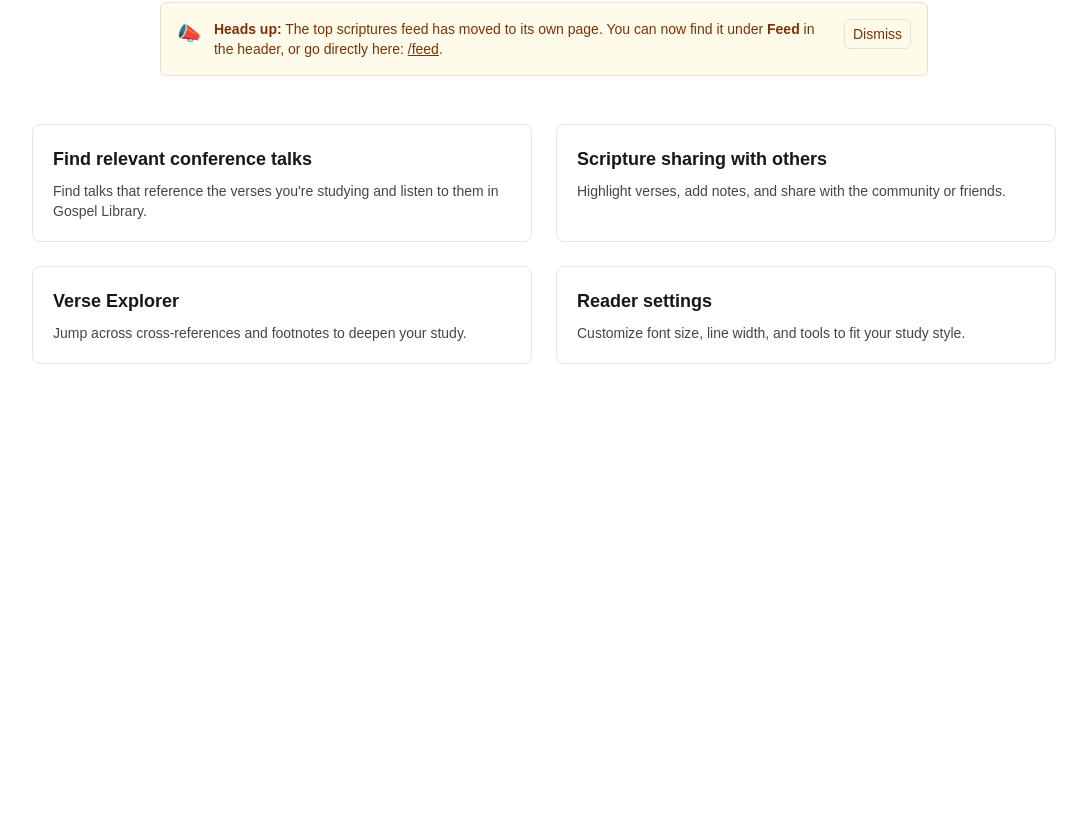
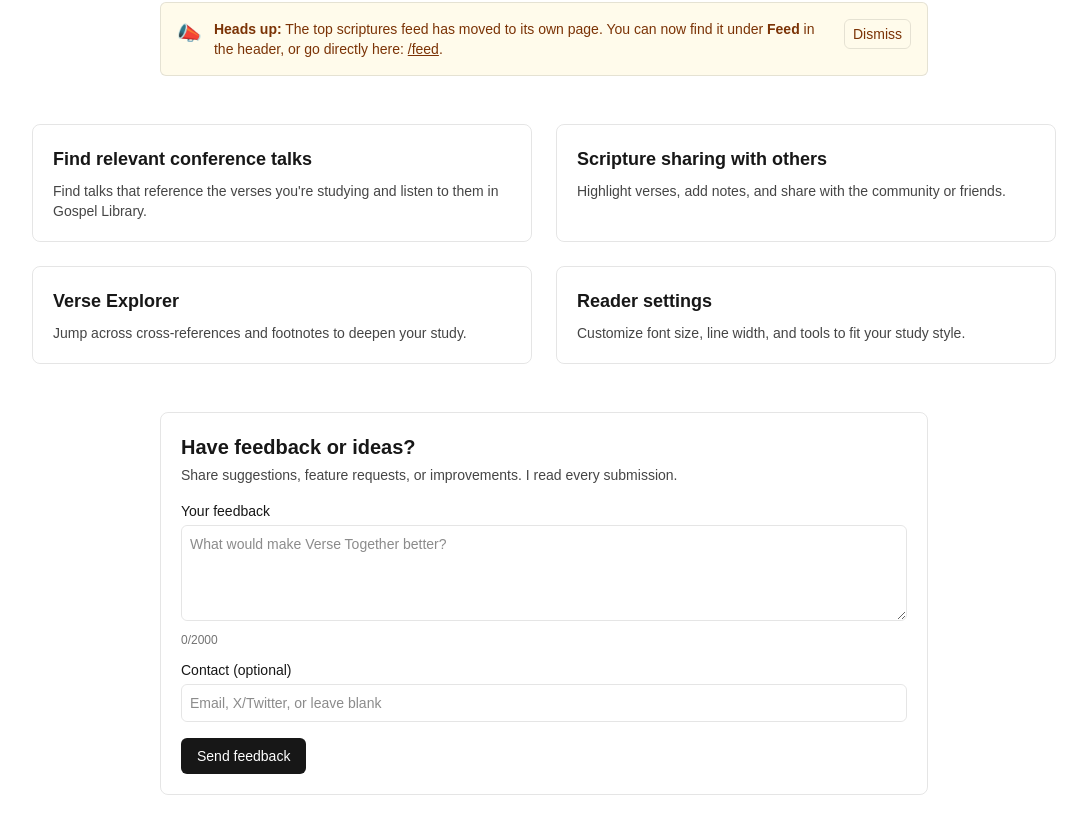
Before and after one commit to NotAKerbal/verse-together, a Next.js app: page / in a window 1280 px wide. Shown: the part 421-1252 px from the top of the page, without its empty margins (96-1183 px from the left). Before the commit the page ends 897 px from the top, so only its background shows below. Built offline with nearby package versions, Linux system fonts and the light colour scheme; no server answers.

Commit message:
feat: feedback

```diff
--- /dev/null
+++ b/src/app/api/feedback/route.ts
@@ -0,0 +1,44 @@
+import { NextRequest, NextResponse } from "next/server";
+import { getSupabaseAdmin } from "@/lib/supabaseAdmin";
+
+type FeedbackPayload = {
+  message: string;
+  contact?: string;
+  path?: string;
+};
+
+export async function POST(req: NextRequest) {
+  try {
+    const json = (await req.json()) as Partial<FeedbackPayload> | null;
+    const message = (json?.message || "").toString().trim();
+    const contact = (json?.contact || "").toString().trim() || null;
+    const path = (json?.path || "").toString().trim() || null;
+
+    if (!message || message.length < 5) {
+      return NextResponse.json({ error: "Feedback message is too short" }, { status: 400 });
+    }
+    if (message.length > 2000) {
+      return NextResponse.json({ error: "Feedback message is too long" }, { status: 400 });
+    }
+
+    // If no service role key, let the client-side form handle RLS insertion.
+    if (!process.env.SUPABASE_SERVICE_ROLE_KEY) {
+      return NextResponse.json({ ok: true, id: null });
+    }
+
+    const admin = getSupabaseAdmin();
+    const { data, error } = await admin
+      .from("feedback")
+      .insert({ message, contact, path })
+      .select("id")
+      .single();
+
+    if (error) {
+      return NextResponse.json({ error: "Failed to save feedback" }, { status: 500 });
+    }
+
+    return NextResponse.json({ id: data.id, ok: true });
+  } catch (_err) {
+    return NextResponse.json({ error: "Invalid request" }, { status: 400 });
+  }
+}
--- a/src/app/page.tsx
+++ b/src/app/page.tsx
@@ -1,5 +1,6 @@
 import Link from "next/link";
 import MigrationNotice from "../components/MigrationNotice";
+import FeedbackForm from "../components/FeedbackForm";
 
 export default function Home() {
   return (
@@ -48,6 +49,11 @@
           />
         </div>
       </div>
+      <div className="mx-auto max-w-3xl">
+        <div className="mt-10">
+          <FeedbackForm />
+        </div>
+      </div>
     </section>
   );
 }
--- /dev/null
+++ b/src/components/FeedbackForm.tsx
@@ -0,0 +1,112 @@
+"use client";
+
+import { useEffect, useMemo, useState } from "react";
+import { supabase } from "@/lib/supabaseClient";
+
+type FeedbackState = {
+  message: string;
+  contact: string;
+};
+
+export default function FeedbackForm() {
+  const [form, setForm] = useState<FeedbackState>({ message: "", contact: "" });
+  const [submitting, setSubmitting] = useState(false);
+  const [success, setSuccess] = useState(false);
+  const [error, setError] = useState<string | null>(null);
+
+  const path = useMemo(() => {
+    if (typeof window === "undefined") return "/";
+    return window.location.pathname;
+  }, []);
+
+  useEffect(() => {
+    if (success) {
+      const id = setTimeout(() => setSuccess(false), 4000);
+      return () => clearTimeout(id);
+    }
+  }, [success]);
+
+  async function handleSubmit(e: React.FormEvent) {
+    e.preventDefault();
+    setError(null);
+    const message = form.message.trim();
+    const contact = form.contact.trim();
+    if (message.length < 5) {
+      setError("Please write at least 5 characters.");
+      return;
+    }
+    if (message.length > 2000) {
+      setError("Please keep feedback under 2000 characters.");
+      return;
+    }
+
+    setSubmitting(true);
+    try {
+      const { error: dbError } = await supabase
+        .from("feedback")
+        .insert({ message, contact: contact || null, path });
+      if (dbError) {
+        const friendly = /permission|policy/i.test(dbError.message)
+          ? "Please sign in to send feedback."
+          : dbError.message;
+        throw new Error(friendly);
+      }
+      setSuccess(true);
+      setForm({ message: "", contact: "" });
+    } catch (err) {
+      const message = err instanceof Error ? err.message : "Something went wrong";
+      setError(message);
+    } finally {
+      setSubmitting(false);
+    }
+  }
+
+  return (
+    <div className="rounded-lg border border-black/10 dark:border-white/15 p-5">
+      <h2 className="text-xl font-semibold">Have feedback or ideas?</h2>
+      <p className="mt-1 text-sm text-foreground/80">
+        Share suggestions, feature requests, or improvements. I read every submission.
+      </p>
+      <form onSubmit={handleSubmit} className="mt-4 space-y-3">
+        <div>
+          <label className="block text-sm font-medium">Your feedback</label>
+          <textarea
+            value={form.message}
+            onChange={(e) => setForm((f) => ({ ...f, message: e.target.value }))}
+            className="mt-1 w-full min-h-[96px] rounded-md border border-black/10 dark:border-white/15 bg-transparent p-2 text-sm focus:outline-none focus:ring-2 focus:ring-foreground/20"
+            placeholder="What would make Verse Together better?"
+            maxLength={2000}
+            required
+          />
+          <div className="mt-1 text-xs text-foreground/60">{form.message.length}/2000</div>
+        </div>
+        <div>
+          <label className="block text-sm font-medium">Contact (optional)</label>
+          <input
+            type="text"
+            value={form.contact}
+            onChange={(e) => setForm((f) => ({ ...f, contact: e.target.value }))}
+            className="mt-1 w-full rounded-md border border-black/10 dark:border-white/15 bg-transparent p-2 text-sm focus:outline-none focus:ring-2 focus:ring-foreground/20"
+            placeholder="Email, X/Twitter, or leave blank"
+          />
+        </div>
+        {error && (
+          <div className="text-sm text-red-600 dark:text-red-400">{error}</div>
+        )}
+        {success && (
+          <div className="text-sm text-green-700 dark:text-green-400">Thanks! Your feedback was sent.</div>
+        )}
+        <div className="pt-1">
+          <button
+            type="submit"
+            className="inline-flex items-center rounded-md bg-foreground text-background px-4 py-2 text-sm font-medium disabled:opacity-50"
+            disabled={submitting}
+            data-ripple
+          >
+            {submitting ? "Sending..." : "Send feedback"}
+          </button>
+        </div>
+      </form>
+    </div>
+  );
+}
--- /dev/null
+++ b/src/lib/supabaseAdmin.ts
@@ -0,0 +1,17 @@
+import { createClient, type SupabaseClient } from "@supabase/supabase-js";
+
+const supabaseUrl = process.env.NEXT_PUBLIC_SUPABASE_URL as string | undefined;
+const supabaseServiceRoleKey = process.env.SUPABASE_SERVICE_ROLE_KEY as string | undefined;
+
+// Lazy getter to avoid throwing at import time when env is missing in some environments.
+export function getSupabaseAdmin(): SupabaseClient {
+  if (!supabaseUrl || !supabaseServiceRoleKey) {
+    throw new Error("SUPABASE_SERVICE_ROLE_KEY or URL missing");
+  }
+  return createClient(supabaseUrl, supabaseServiceRoleKey, {
+    auth: {
+      persistSession: false,
+      autoRefreshToken: false,
+    },
+  });
+}
```
Also changed, not shown: 1 other file (tests, documents, lock files or other folders).
